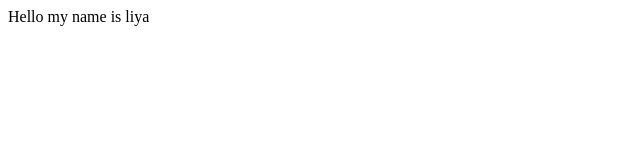
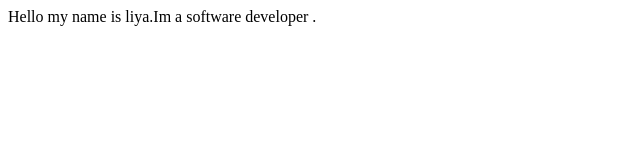
Before and after one commit to liyaelsathomas/git-basics, a plain HTML site: page index.html in a window 1280 px wide. Shown: the whole page, without its empty margins (0-640 px from the left). Drawn offline with Linux system fonts and the light colour scheme.

Commit message:
Update index.html
This is from remote

```diff
--- a/index.html
+++ b/index.html
@@ -8,7 +8,7 @@
     <link rel="stylesheet" href="style.css">
 </head>
 <body>
-    Hello my name is liya
+    Hello my name is liya.Im a software developer .
 
 </body>
 </html>
```
